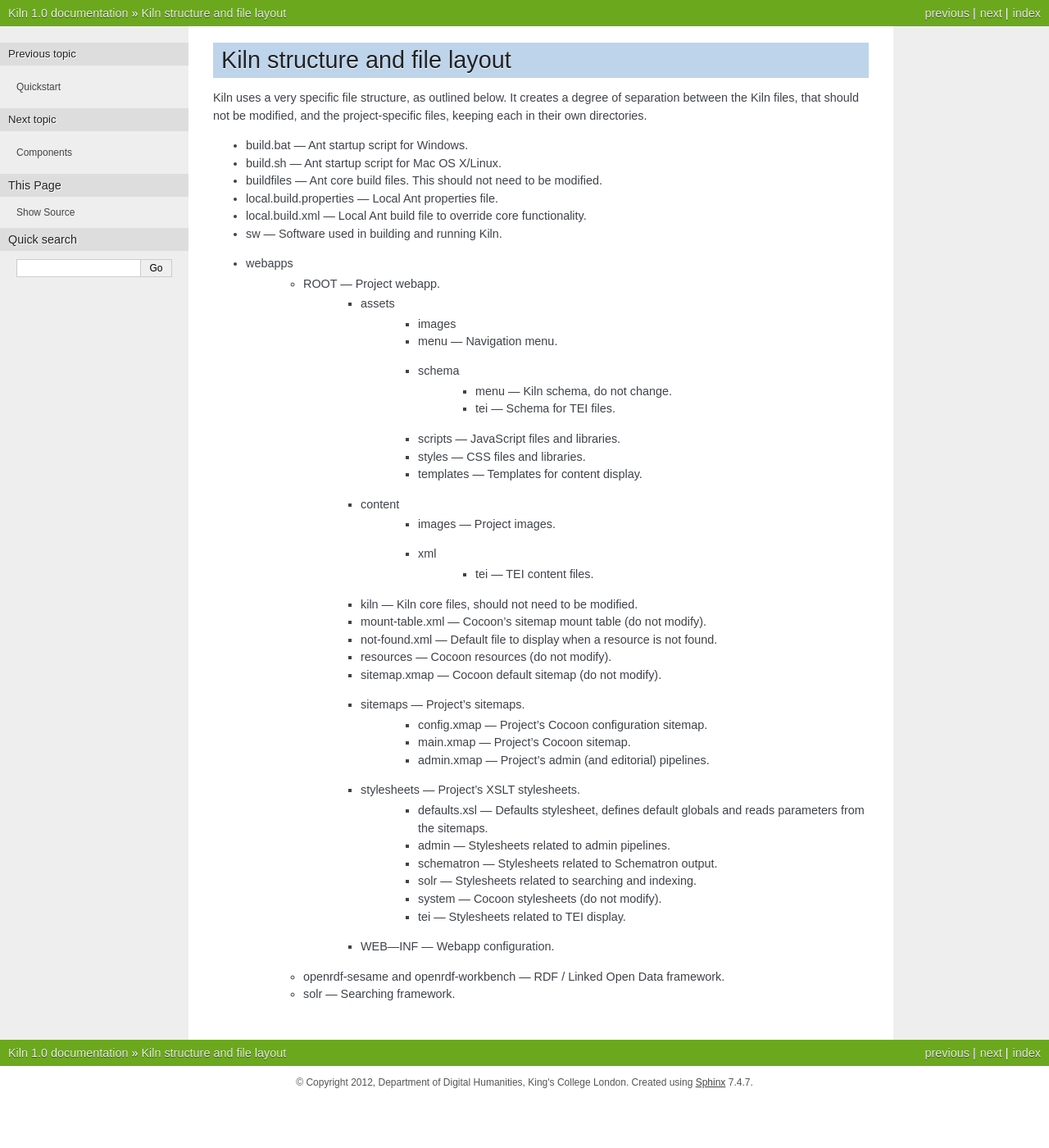
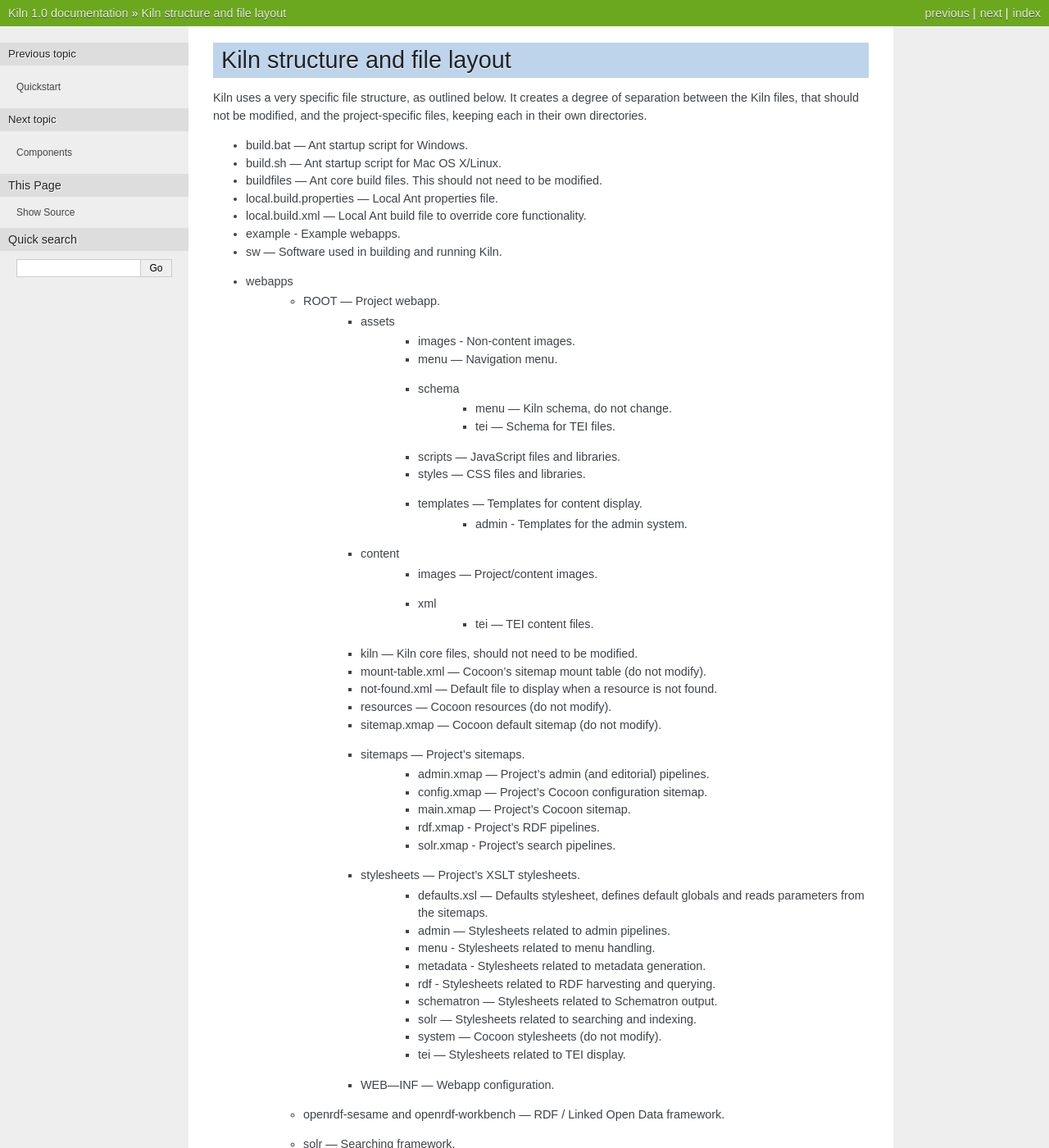
Before and after one commit to kcl-ddh/kiln, a Sphinx documentation site: the page built from docs/source/structure.rst, in a window 1280 px wide and 1400 px high. Shown: the whole window at 82% size. Built offline with Sphinx 7.4.7, drawn with Linux system fonts in a browser that asks for light colours; some of the changed text lies outside the part shown.

Commit message:
Updated documentation of Kiln's file structure to incorporate latest changes.

```diff
--- a/docs/source/structure.rst
+++ b/docs/source/structure.rst
@@ -11,12 +11,14 @@
 * build.sh — Ant startup script for Mac OS X/Linux.
 * buildfiles — Ant core build files. This should not need to be modified.
 * local.build.properties — Local Ant properties file.
-* local.build.xml — Local Ant build file to override core functionality.
+* local.build.xml — Local Ant build file to override core
+  functionality.
+* example - Example webapps.
 * sw — Software used in building and running Kiln.
 * webapps
     * ROOT — Project webapp.
         * assets
-            * images
+            * images - Non-content images.
             * menu — Navigation menu.
             * schema
                 * menu — Kiln schema, do not change.
@@ -24,23 +26,30 @@
             * scripts — JavaScript files and libraries.
             * styles — CSS files and libraries.
             * templates — Templates for content display.
+                * admin - Templates for the admin system.
         * content
-            * images — Project images.
+            * images — Project/content images.
             * xml
                 * tei — TEI content files.
+
         * kiln — Kiln core files, should not need to be modified.
         * mount-table.xml — Cocoon's sitemap mount table (do not modify).
         * not-found.xml — Default file to display when a resource is not found.
         * resources — Cocoon resources (do not modify).
         * sitemap.xmap — Cocoon default sitemap (do not modify).
         * sitemaps — Project's sitemaps.
+            * admin.xmap — Project's admin (and editorial) pipelines.
             * config.xmap — Project's Cocoon configuration sitemap.
             * main.xmap — Project's Cocoon sitemap.
-            * admin.xmap — Project's admin (and editorial) pipelines.
+            * rdf.xmap - Project's RDF pipelines.
+            * solr.xmap - Project's search pipelines.
         * stylesheets — Project's XSLT stylesheets.
             * defaults.xsl — Defaults stylesheet, defines default globals and
               reads parameters from the sitemaps.
             * admin — Stylesheets related to admin pipelines.
+            * menu - Stylesheets related to menu handling.
+            * metadata - Stylesheets related to metadata generation.
+            * rdf - Stylesheets related to RDF harvesting and querying.
             * schematron — Stylesheets related to Schematron output.
             * solr — Stylesheets related to searching and indexing.
             * system — Cocoon stylesheets (do not modify).
```
Also changed, not shown: other parts of docs/source/structure.rst (+2 -0 lines).
